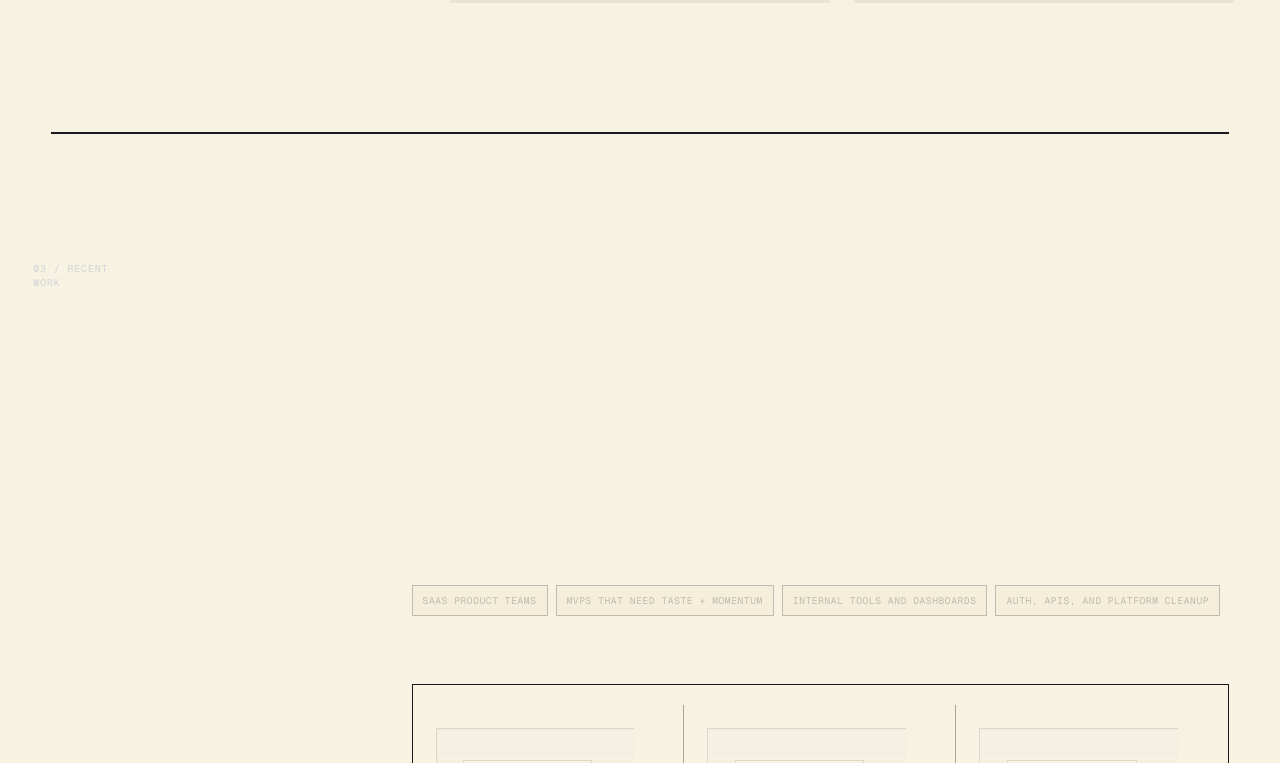
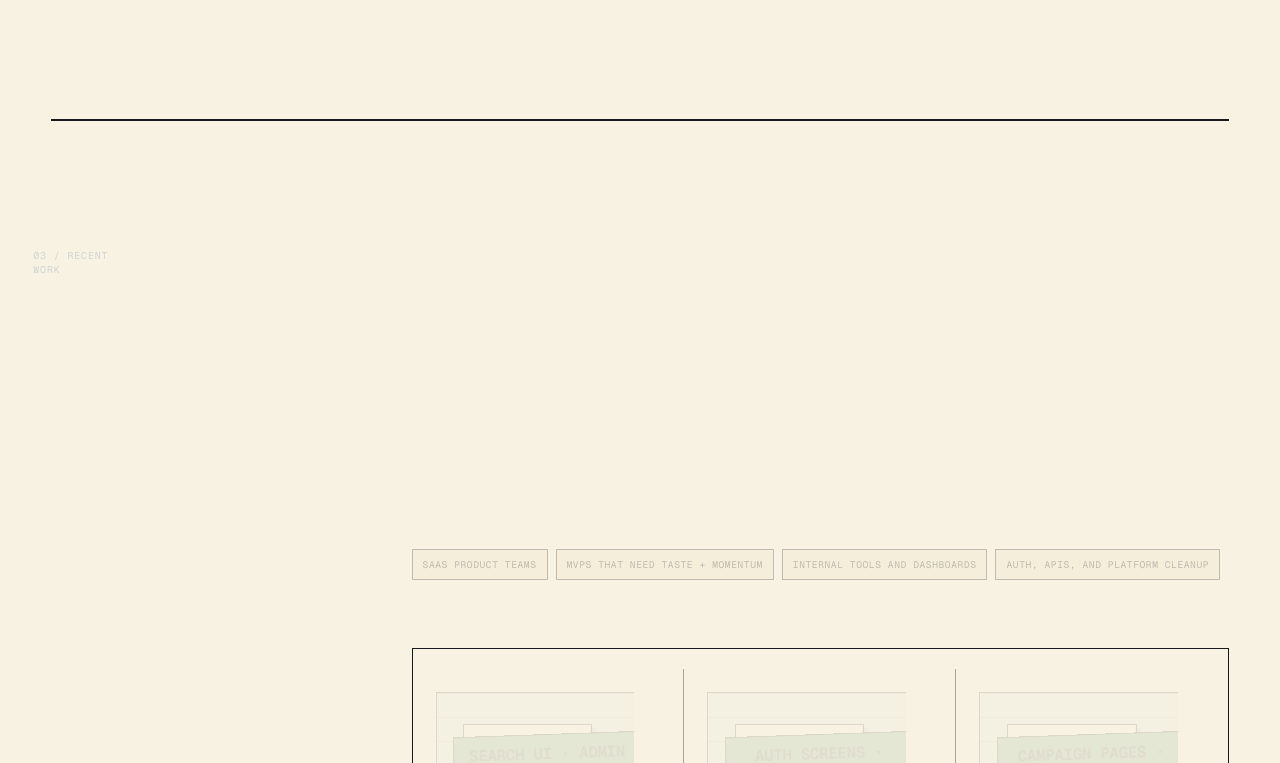
Before and after one commit to pysharora/personal-portfolio, a Next.js app: page / in a window 1280 px wide. Shown: the part 3310-4073 px from the top of the page. Built offline with nearby package versions, Linux system fonts and the light colour scheme.

Commit message:
Tighten heading typography

```diff
--- a/app/globals.css
+++ b/app/globals.css
@@ -1149,19 +1149,25 @@ h1 {
 .section-title,
 .contact-panel h2,
 .skills h2,
-.footer-kicker,
-.work-card h3,
-.experience-list h3,
-.skill-card h3 {
+.footer-kicker {
   margin: 0;
   max-width: 950px;
   font-family: var(--font-display);
   font-size: clamp(3rem, 7vw, 7.5rem);
   font-weight: 700;
   font-variation-settings: "wdth" 100;
-  line-height: 0.98;
-  letter-spacing: -0.025em;
+  line-height: 0.9;
+  letter-spacing: -0.035em;
   text-wrap: balance;
+}
+
+.section-title,
+.contact-panel h2,
+.skills h2,
+.footer-kicker,
+.work-card h3,
+.experience-list h3,
+.skill-card h3 {
   transform: rotate(-0.5deg);
   transform-origin: left center;
 }
@@ -1474,8 +1480,8 @@ h1 {
   font-size: clamp(4.3rem, 9.5vw, 9.5rem);
   font-weight: 700;
   font-variation-settings: "wdth" 96;
-  line-height: 0.95;
-  letter-spacing: -0.03em;
+  line-height: 0.9;
+  letter-spacing: -0.035em;
   text-wrap: balance;
 }
 
@@ -2121,8 +2127,8 @@ footer p {
   font-size: clamp(2.4rem, 5vw, 5.5rem);
   font-weight: 700;
   font-variation-settings: "wdth" 90;
-  line-height: 0.98;
-  letter-spacing: -0.025em;
+  line-height: 0.9;
+  letter-spacing: -0.035em;
 }
 
 .footer-copy p:not(.footer-kicker) {
```
